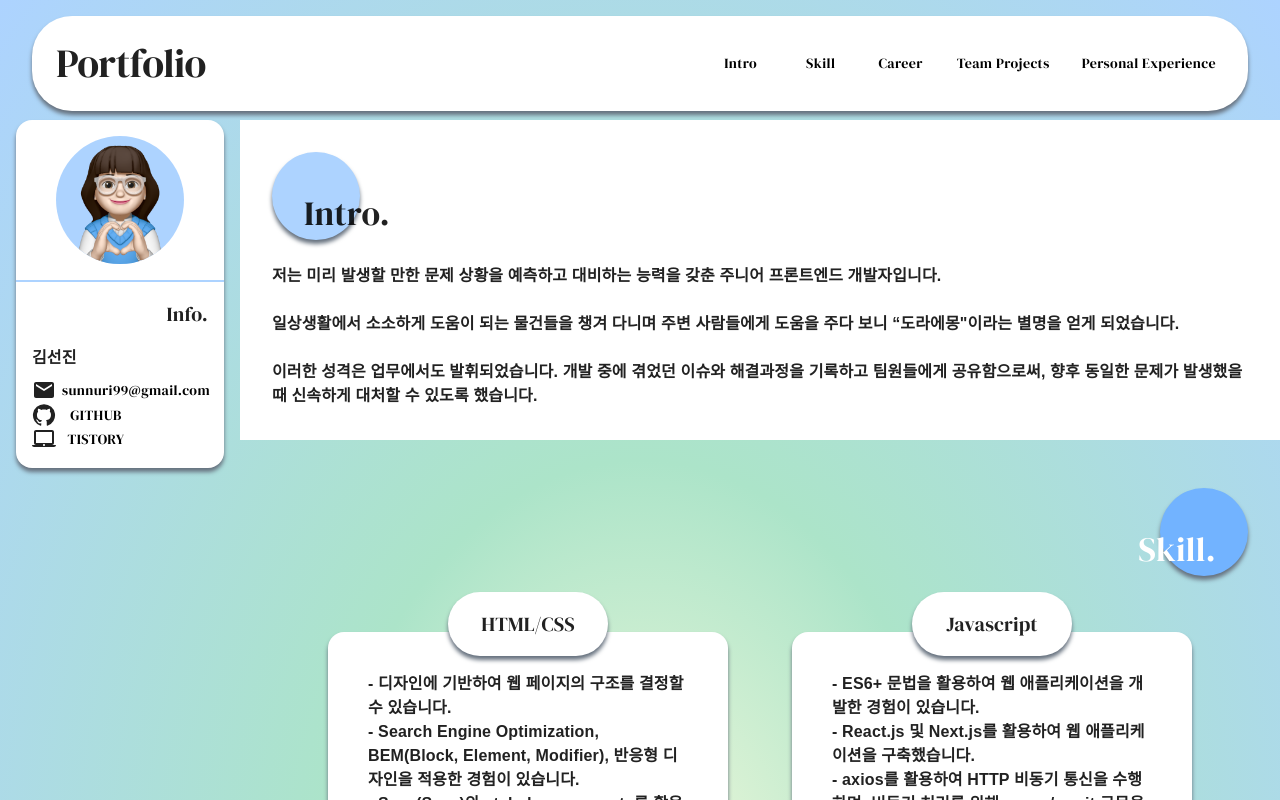
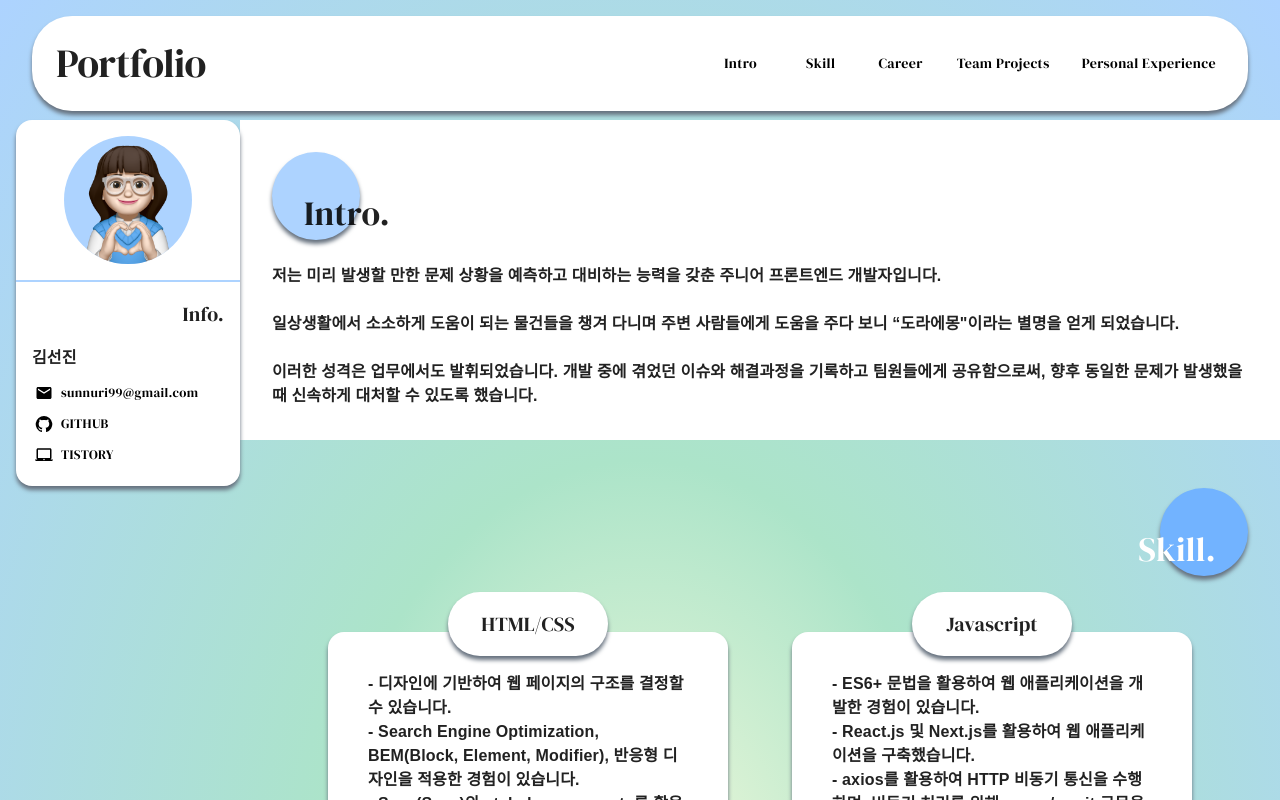
Before and after one commit to dawncoding/portfolio, a Next.js app: page / in a window 1280 px wide. Shown: the top 800 px of the page. Built offline with nearby package versions, Linux system fonts and the light colour scheme; a web font is replaced by a local one.

Commit message:
feat(BusinessCard): add functionality and tolltips to email and external link buttons

```diff
--- a/src/components/BusinessCard/index.tsx
+++ b/src/components/BusinessCard/index.tsx
@@ -6,6 +6,7 @@ import {
   Box,
   Button,
   Stack,
+  Tooltip,
   useMediaQuery,
   useTheme,
 } from '@mui/material';
@@ -21,7 +22,7 @@ const BusinessCard: React.FC = () => {
 
   return (
     <BoxShadowContainer
-      width={isMediumSmaller ? '90%' : '13rem'}
+      width={isMediumSmaller ? '90%' : '14rem'}
       marginLeft={isMediumSmaller ? 0 : '1rem'}
       borderRadius="1rem"
       position={isMediumSmaller ? 'static' : 'fixed'}
@@ -70,54 +71,81 @@ const BusinessCard: React.FC = () => {
             <Text language="ko" marginBottom="0.5rem">
               김선진
             </Text>
-            <Stack direction="row" gap="0.5rem">
-              <Box display="flex" alignItems="center">
-                <EmailIcon />
-              </Box>
+            <Tooltip
+              title="주소를 누르면 이메일을 입력하는 창이 열립니다."
+              placement="right"
+              arrow
+            >
               <Button
                 variant="text"
+                size="small"
+                startIcon={<EmailIcon />}
                 sx={{
-                  padding: 0,
+                  width: 'max-content',
                   color: theme.palette.common.black,
                   textTransform: 'none',
                   fontFamily: dmSerifDisplay.style,
+                  '&:hover': {
+                    color: theme.palette.blue.main,
+                  },
                 }}
+                onClick={() =>
+                  (window.location.href = 'mailto:sunnuri99@gmail.com')
+                }
               >
                 sunnuri99@gmail.com
               </Button>
-            </Stack>
-            <Stack direction="row" gap="0.5rem">
-              <Box display="flex" alignItems="center">
-                <GitHubIcon />
-              </Box>
+            </Tooltip>
+            <Tooltip
+              title="새로운 탭에서 제 Github 페이지가 열립니다."
+              placement="right"
+              arrow
+            >
               <Button
                 variant="text"
+                size="small"
+                startIcon={<GitHubIcon />}
                 sx={{
-                  padding: 0,
+                  width: 'max-content',
                   color: theme.palette.common.black,
                   textTransform: 'none',
                   fontFamily: dmSerifDisplay.style,
+                  '&:hover': {
+                    color: theme.palette.blue.main,
+                  },
                 }}
+                onClick={() =>
+                  window.open('https://github.com/dawncoding', '_blank')
+                }
               >
                 GITHUB
               </Button>
-            </Stack>
-            <Stack direction="row" gap="0.5rem">
-              <Box display="flex" alignItems="center">
-                <LaptopMacIcon />
-              </Box>
+            </Tooltip>
+            <Tooltip
+              title="새로운 탭에서 제 개발 블로그가 열립니다."
+              placement="right"
+              arrow
+            >
               <Button
                 variant="text"
+                size="small"
+                startIcon={<LaptopMacIcon />}
                 sx={{
-                  padding: 0,
+                  width: 'max-content',
                   color: theme.palette.common.black,
                   textTransform: 'none',
                   fontFamily: dmSerifDisplay.style,
+                  '&:hover': {
+                    color: theme.palette.blue.main,
+                  },
                 }}
+                onClick={() =>
+                  window.open('https://dawnwithsun.tistory.com/', '_blank')
+                }
               >
                 TISTORY
               </Button>
-            </Stack>
+            </Tooltip>
           </Stack>
         </Stack>
       </Stack>
```
